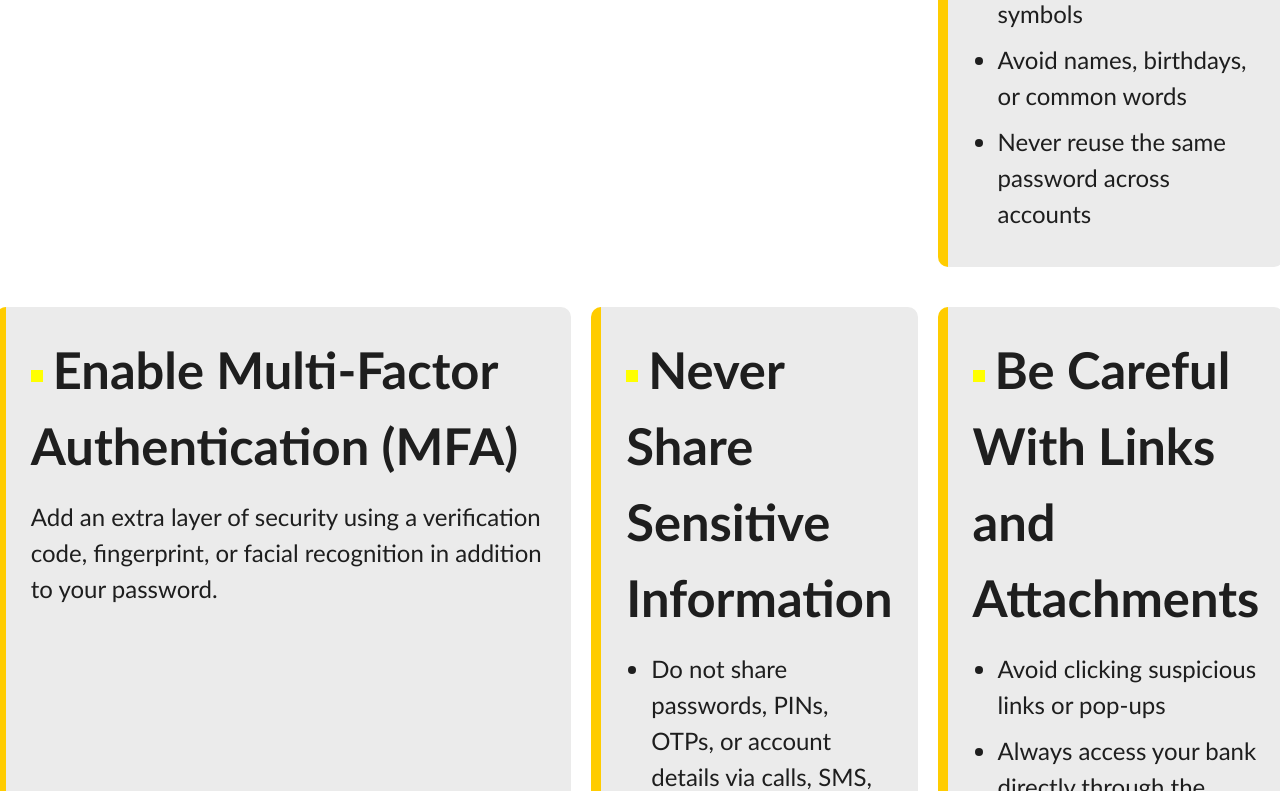
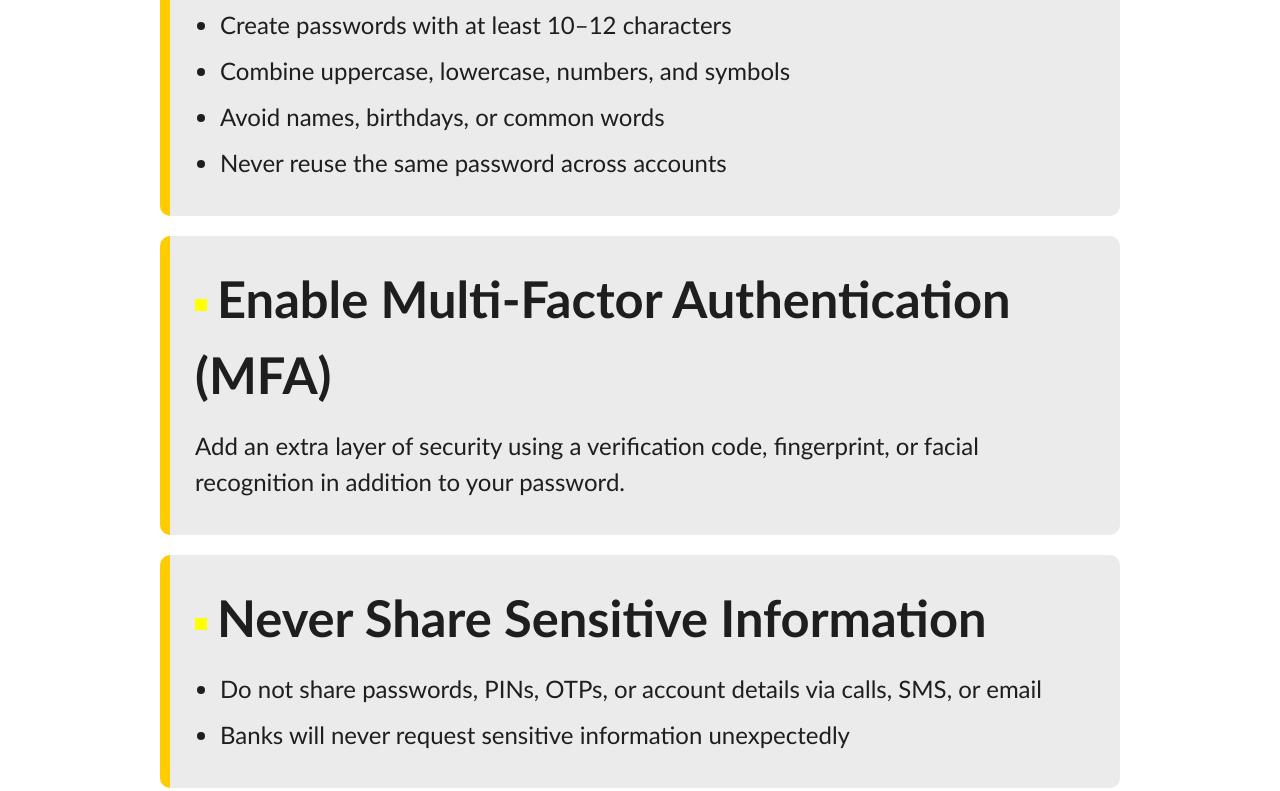
Before and after one commit to QuentinCoding912001/financial-cyber-security, a plain HTML site: page index.html in a window 1280 px wide. Shown: the part 532-1323 px from the top of the page. Drawn offline with Linux system fonts and the light colour scheme.

Commit message:
Update index.css

```diff
--- a/index.css
+++ b/index.css
@@ -101,26 +101,3 @@ h2::before {
     font-size: 14pt;
   }
 }
-
-/* ----------------------------------------------------
-   3‑Column Card Layout for Large Screens – Grid version
-   ---------------------------------------------------- */
-
-/* 1️⃣  Make the container a grid only on wide viewports. */
-@media (min-width: 1024px) {
-    .container {
-        display: grid;
-        grid-template-columns: repeat(3, 1fr); /* three equal columns */
-        gap: 20px;                            /* space between cards   */
-        justify-content: center;              /* centre the whole grid  */
-    }
-
-    /* 2️⃣  Ensure each section stays at most one‑third of the width. */
-    .container > section {
-        max-width: 100%;      /* let the grid do the math */
-    }
-}
-
-/* ----------------------------------------------------
-   End of patch
-   ---------------------------------------------------- */
```
